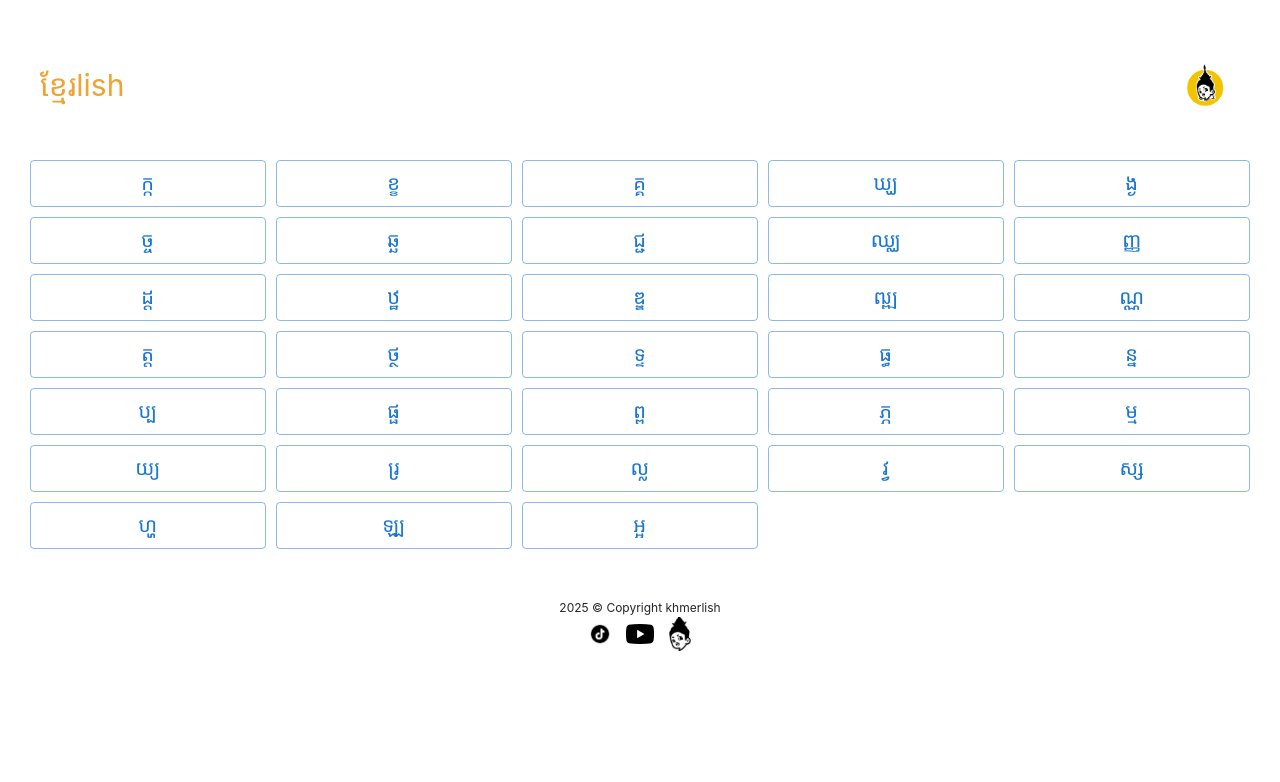
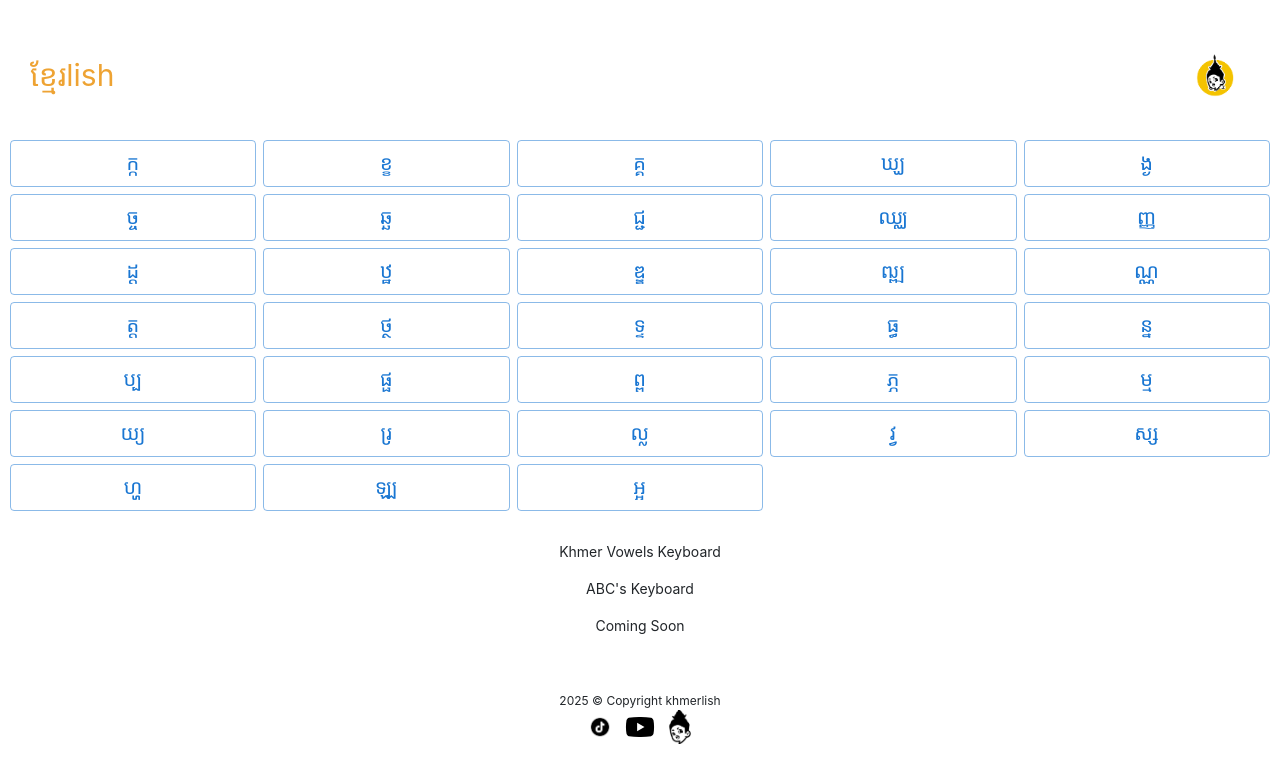
Before and after one commit to raksalim/gh-pages-khmerlish-learning-website, a React (Vite) app: page / in a window 1280 px wide. Shown: the top 782 px of the page. Built offline with nearby package versions, Linux system fonts and the light colour scheme.

Commit message:
centered <div>s logo import statements from root

```diff
--- a/index.html
+++ b/index.html
@@ -2,7 +2,7 @@
 <html lang="en">
   <head>
     <meta charset="UTF-8" />
-    <link rel="icon" type="image/png" href="/public/logo/Khmerlish_Transparent.png" />
+    <link rel="icon" type="image/png" href="/logo/Khmerlish_Transparent.png" />
     <meta name="viewport" content="width=device-width, initial-scale=1.0" />
     <link rel="stylesheet" href="https://cdn.jsdelivr.net/npm/bootstrap@4.1.3/dist/css/bootstrap.min.css" integrity="sha384-MCw98/SFnGE8fJT3GXwEOngsV7Zt27NXFoaoApmYm81iuXoPkFOJwJ8ERdknLPMO" crossorigin="anonymous">
     <title>ខ្មែរlish App</title>
--- a/src/App.css
+++ b/src/App.css
@@ -1,3 +1,3 @@
-.appContainer{
-  padding: 20px;
+.appContainer {
+	padding: 10px;
 }
--- a/src/components/Footer.tsx
+++ b/src/components/Footer.tsx
@@ -1,7 +1,7 @@
 import styled from 'styled-components';
-import tiktokLogo from '../../public/logo/tiktok-logo.webp';
-import youtubeLogo from '../../public/logo/youtube-logo.svg';
-import khmerlishLogoTransparent from '../../public/logo/Khmerlish logo transparent.png';
+import tiktokLogo from '/logo/tiktok-logo.webp';
+import youtubeLogo from '/logo/youtube-logo.svg';
+import khmerlishLogoTransparent from '/logo/Khmerlish logo transparent.png';
 
 const FooterContainer = styled.div`
   padding: 40px 20px 40px 20px;
--- a/src/components/Header.tsx
+++ b/src/components/Header.tsx
@@ -1,5 +1,5 @@
 import styled from 'styled-components';
-import khmerlishLogo from '../../public/logo/Khmerlish_Transparent.png';
+import khmerlishLogo from '/logo/Khmerlish_Transparent.png';
 
 const HeaderContainer = styled.div`
     display: flex;
--- a/src/pages/KhmerWordPractice.tsx
+++ b/src/pages/KhmerWordPractice.tsx
@@ -11,11 +11,11 @@ export const KhmerWordPractice = () => {
 
 
     return (
-        <>
+        <div style={{ width: 'auto' }}>
             {/* <h1>{consonent + jung + vowel}</h1> */}
             {/* <button onClick={() => { setConsonent("") }}>{"-"}</button>
             <button onClick={() => { setJung("") }}>{"-"}</button> */}
-            <div style={{ display: "grid", gridTemplateColumns: "repeat(5, 1fr)", gap: "10px" , padding: "5px", margin: "5px"}}>
+            <div style={{ display: "grid", gridTemplateColumns: "repeat(5, 1fr)", gap: "7px" }}>
                 {
                     khmerConsonantsAll.map((letter, idx) =>
                         <div style={{ display: "flex", flexDirection: "column", alignItems: "center", textAlign: "center" }} key={idx}>
@@ -37,6 +37,11 @@ export const KhmerWordPractice = () => {
                     )
                 }
             </div>
+            <div style={{ textAlign: "center", fontSize: "14px", paddingTop: "30px" }}>
+                <p>Khmer Vowels Keyboard</p>
+                <p>ABC's Keyboard</p>
+                <p>Coming Soon</p>
+            </div>
             {/* <button onClick={() => { setVowel("") }}>{"-"}</button> */}
 
             {/* {
@@ -46,6 +51,6 @@ export const KhmerWordPractice = () => {
             }
             <p>{`is "កា" === consonent + vowel៖ ${"កា" === consonent + vowel}`}</p> */}
 
-        </>
+        </div>
     )
 }
```
